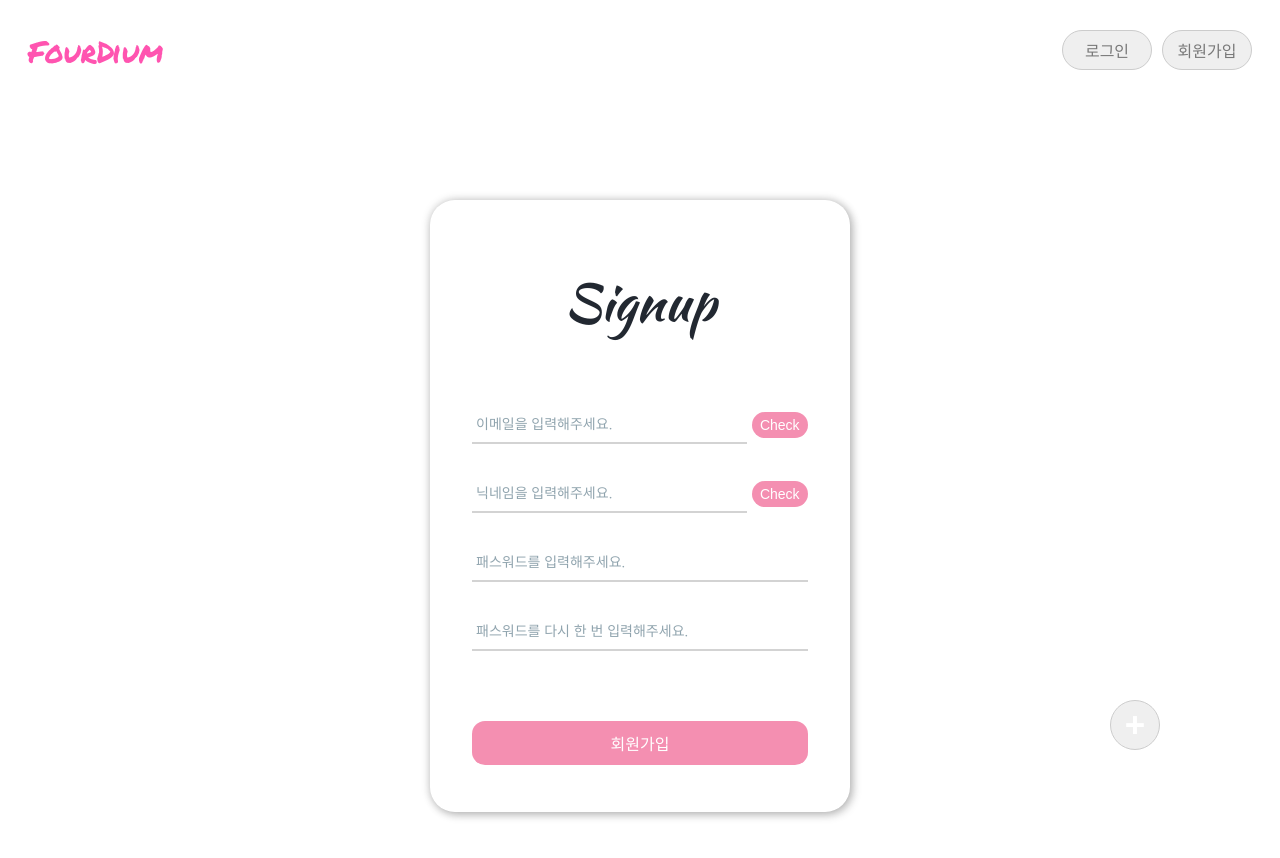
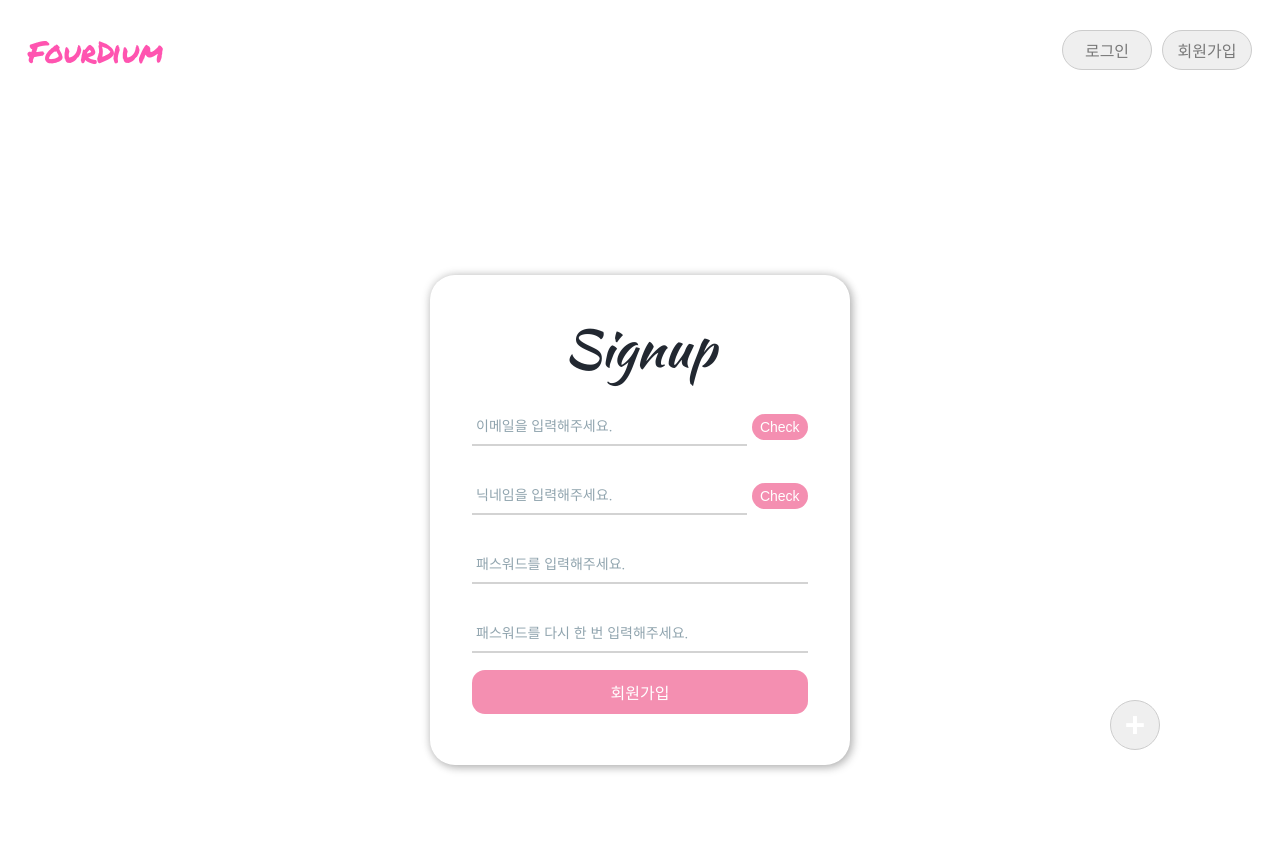
Before and after one commit to devkevinsoon/webMiniProject, a React (Create React App) app: page /signup in a window 1280 px wide. Shown: the top 858 px of the page. Built offline with nearby package versions, Linux system fonts and the light colour scheme; a web font is replaced by a local one.

Commit message:
[강동현] 병합 전 커밋 -20220414

```diff
--- a/src/pages/Signup.js
+++ b/src/pages/Signup.js
@@ -94,26 +94,38 @@ const Signup = (props) => {
         }
         else if (pwd !== re_pwd){
             alert("패스워드가 서로 일치하지 않습니다.")
+            return;
         }
         // else if (!username_check.is_check || (username_check.email !== user_name)){
         //     alert("이메일 중복확인을 해주세요.")
         // } else if (!nickname_check.is_check || (nickname_check.nick_name !== nickname)){
         //     alert("닉네임 중복확인을 해주세요.")
         // }
+        else if (!checkEmail){
+            alert("이메일 중복확인을 해주세요.")
+        } else if (!checkNick){
+            alert("닉네임 중복확인을 해주세요.")
+        } else if (!checkEmail){
+            alert("이메일 중복확인을 해주세요.")
+            return;
+        } else if (!checkNick){
+            alert("닉네임 중복확인을 해주세요.")
+            return;
+        }
         else {
-            dispatch(userActions.signUpApi(formInput))
+            dispatch(userActions.signUpApi(formInput));
         }
     }
 
     return(
-        <Grid width="100vw" height="(100vh-100px)" padding="100px 0 30px 0" is_flex>
+        <Grid width="100vw" height="100vh" padding="70px 0 30px 0" is_flex>
             <Container>
-                <Grid height="20%" padding="65px 0 50px 0" is_flex>
+                <Grid height="20%" is_flex>
                     <Text size="52px" fontFamily="'Kaushan Script', cursive" textAlign="center">Signup</Text>
                 </Grid>
-                <Grid height="60%" padding="15px 0 30px 0" is_flex column>
+                <Grid height="60%" is_flex column>
                     <Grid is_flex column position="relative">
-                        <Grid width="80%" padding="0 0 30px 0" is_flex>
+                        <Grid width="80%" margin="50px 0px 30px 0px" is_flex>
                             <Input
                                 id="user_name"
                                 placeholder="이메일을 입력해주세요."
@@ -128,7 +140,7 @@ const Signup = (props) => {
                         { user_name && emailCheck(user_name) && <Span color="blue">올바른 이메일 형식입니다.</Span>}
                     </Grid>
                     <Grid is_flex column position="relative">
-                        <Grid width="80%" padding="0 0 30px 0" is_flex>
+                        <Grid width="80%" margin="0px 0px 30px 0px" is_flex>
                             <Input
                                 id="nickname"
                                 placeholder="닉네임을 입력해주세요."
@@ -143,7 +155,7 @@ const Signup = (props) => {
                         { nickname && (nickname.length >= 2) && <Span color="blue">올바른 닉네임 형식입니다.</Span>}
                     </Grid>
                     <Grid is_flex column position="relative">
-                        <Grid padding="0 0 30px 0" is_flex>
+                        <Grid margin="0px 0px 30px 0px" is_flex>
                             <Input
                                 id="pwd"
                                 width="80%"
@@ -156,7 +168,7 @@ const Signup = (props) => {
                         { pwd && pwdCheck(pwd) && <Span color="blue">올바른 패스워드 형식입니다.</Span>}
                     </Grid>
                     <Grid is_flex column position="relative">
-                        <Grid padding="0 0 40px 0" is_flex>
+                        <Grid margin="0px 0px 30px 0px" is_flex>
                             <Input
                                 id="re_pwd"
                                 width="80%"
@@ -173,7 +185,7 @@ const Signup = (props) => {
                         }
                     </Grid>
                 </Grid>
-                <Grid height="20%" padding="0 0 17px 0" is_flex>
+                <Grid height="20%" is_flex>
                     <Button
                         width="80%"
                         border= "none"
@@ -190,22 +202,18 @@ const Signup = (props) => {
     )
 }
 
-
-
 const Container = styled.div`
-    position: relative;
     display: flex;
     flex-direction: column;
     align-items: center;
     justify-content: center;
     width: 420px;
     height: 70%;
-    padding: 0px 0px 30px 0px;
+    padding: 30px 0px 30px 0px;
     border: none;
     border-radius: 25px;
     box-shadow: 3px 3px 10px rgba(0, 0, 0, 0.2), 0px 0px 10px rgba(0, 0, 0, 0.2);
 `;
-
 
 const Span = styled.span`
     font-size: 12px;
```
